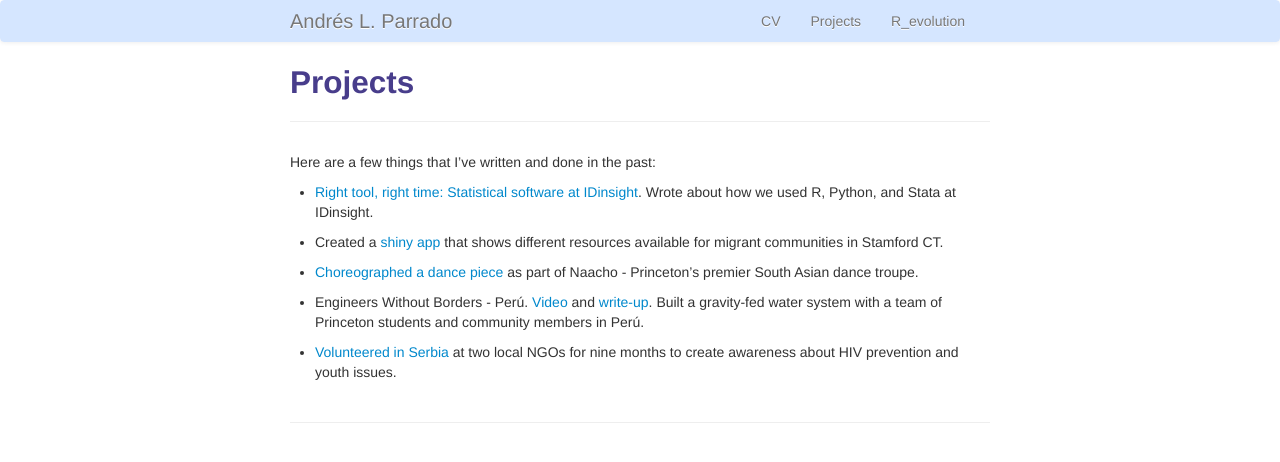
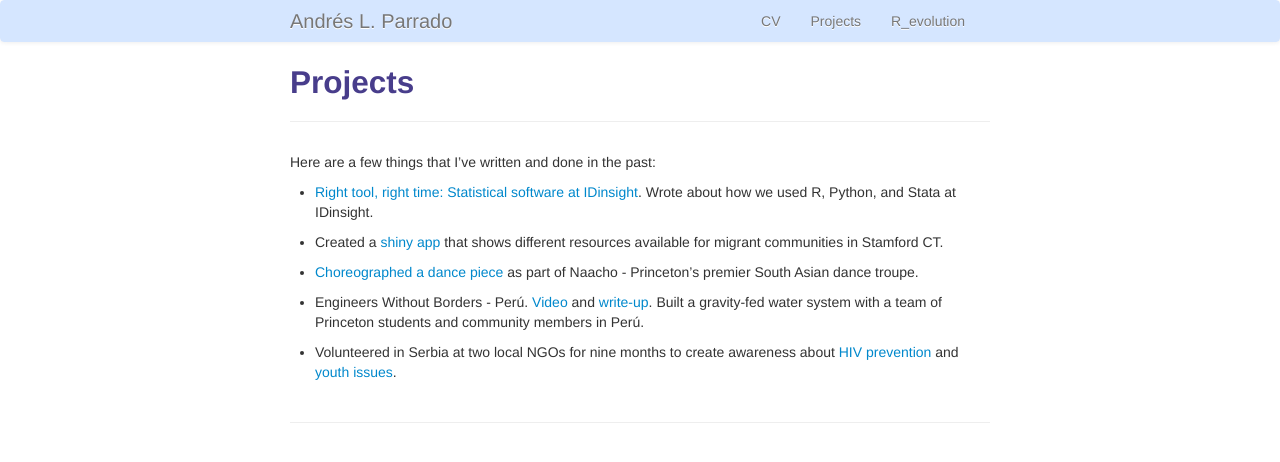
Before and after one commit to aparrado/aparrado.github.io, a Jekyll site: the page built from pages/written.md, in a window 1280 px wide. Shown: the top 462 px of the page. Built offline with Jekyll 4.4.1, drawn with Linux system fonts in a browser that asks for light colours; part of the change alters nothing that is shown.

Commit message:
added different links to organizations

```diff
--- a/pages/written.md
+++ b/pages/written.md
@@ -13,7 +13,7 @@ Here are a few things that I've written and done in the past:
 
 * Engineers Without Borders - Perú. [Video](https://www.princeton.edu/news/2014/12/16/student-work-engineers-without-borders-peru) and [write-up](https://ewb.princeton.edu/peru-blog/a-pms-reflections-by-andres-parrado). Built a gravity-fed water system with a team of Princeton students and community members in Perú.
 
-* [Volunteered in Serbia](http://kom018.org.rs/blog-by-andres-parrado/) at two local NGOs for nine months to create awareness about HIV prevention and youth issues.
+* Volunteered in Serbia at two local NGOs for nine months to create awareness about [HIV prevention](http://www.omladinajazas.rs/) and [youth issues](https://kom018.org.rs/en/).
 
 
 
```
